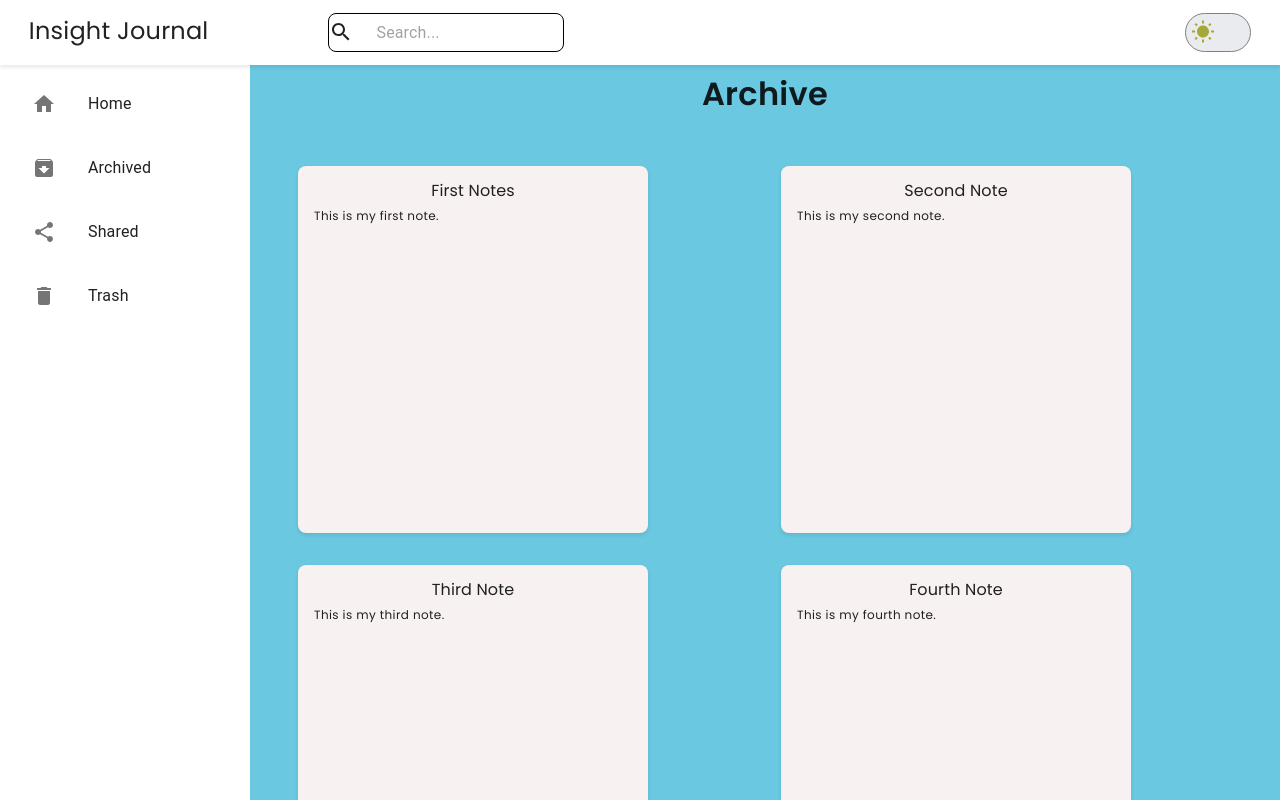
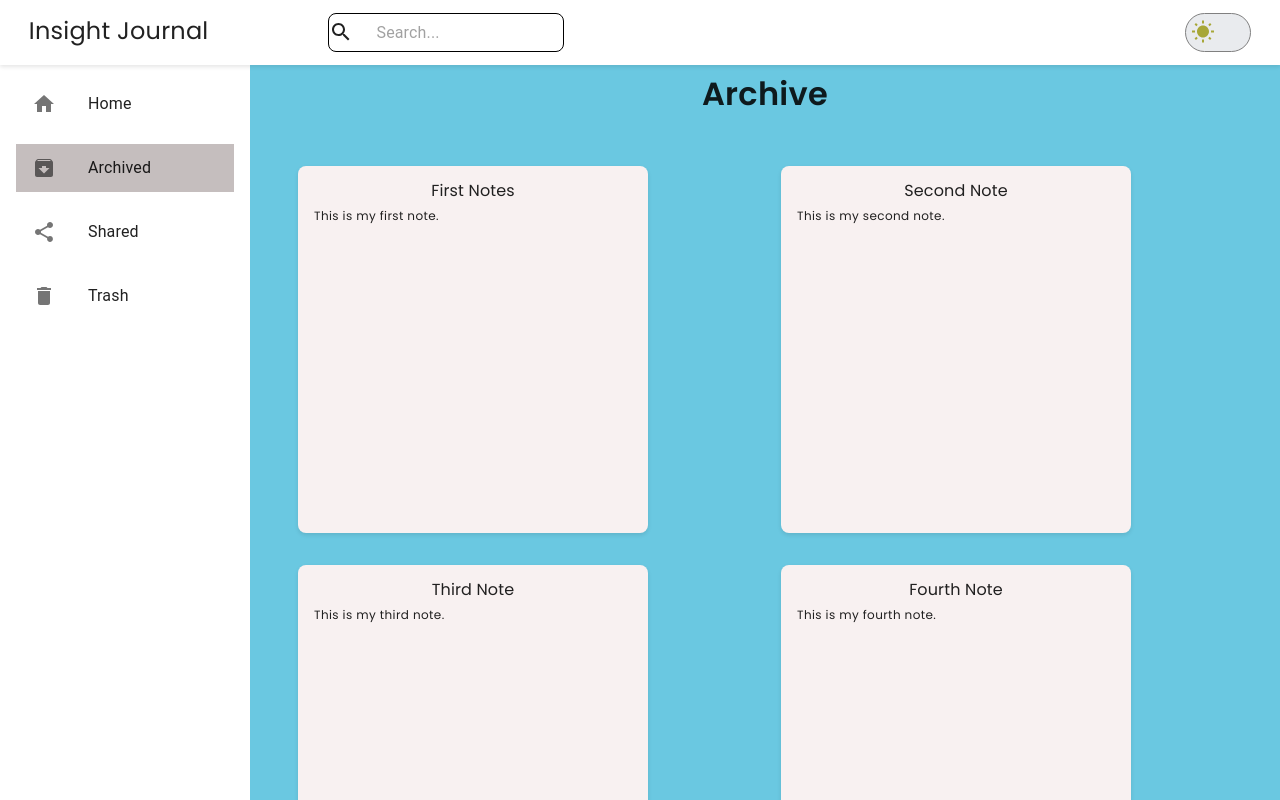
Before and after one commit to zuzimajo1/Personal-Knowledge-Management, a React (Vite) app in the folder frontend/: page /archive in a window 1280 px wide. Built offline with nearby package versions, Linux system fonts and the light colour scheme.

Commit message:
designing archive page

```diff
--- a/frontend/src/pages/Archive.tsx
+++ b/frontend/src/pages/Archive.tsx
@@ -6,12 +6,13 @@ import { useLocation } from 'react-router'
 
 const Archive: React.FC = () => {
   const location = useLocation();
+  const path = location.pathname
 
   return (
     <HomeContainer>
       <Navbar/>
       <ContentComponent>
-        <SideBar/>
+        <SideBar path={path} />
         <ArchiveContent/>
       </ContentComponent>
     </HomeContainer>
```
